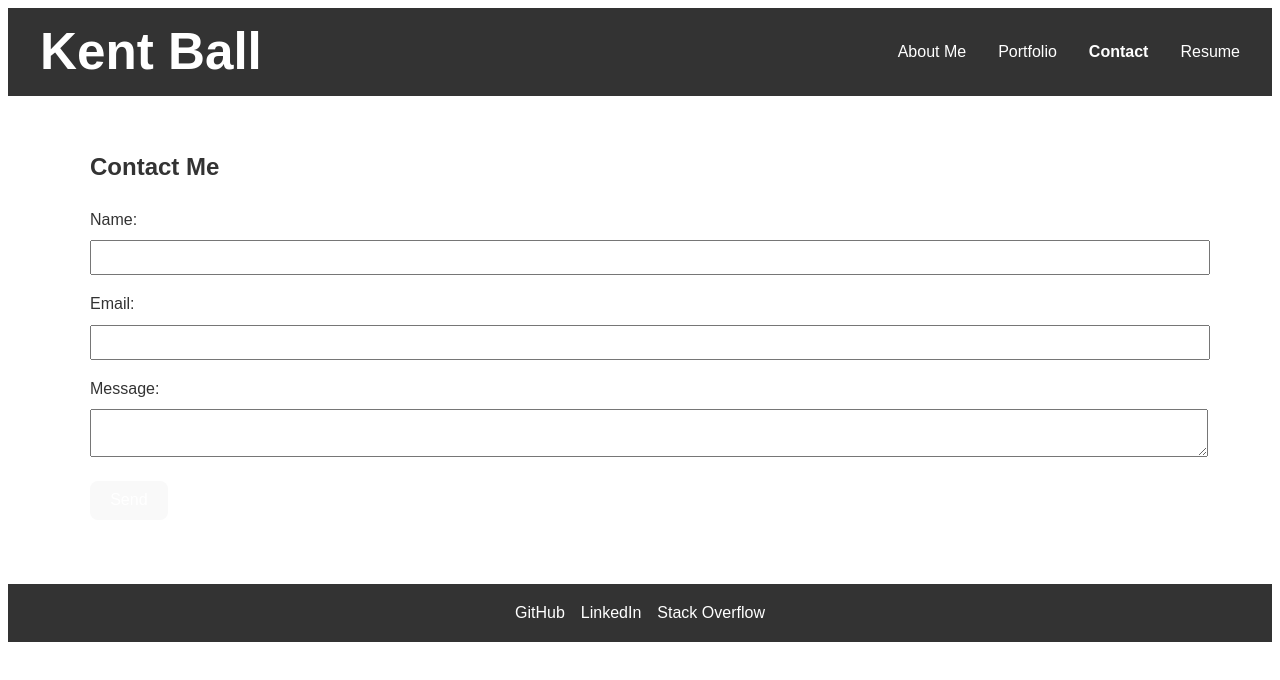
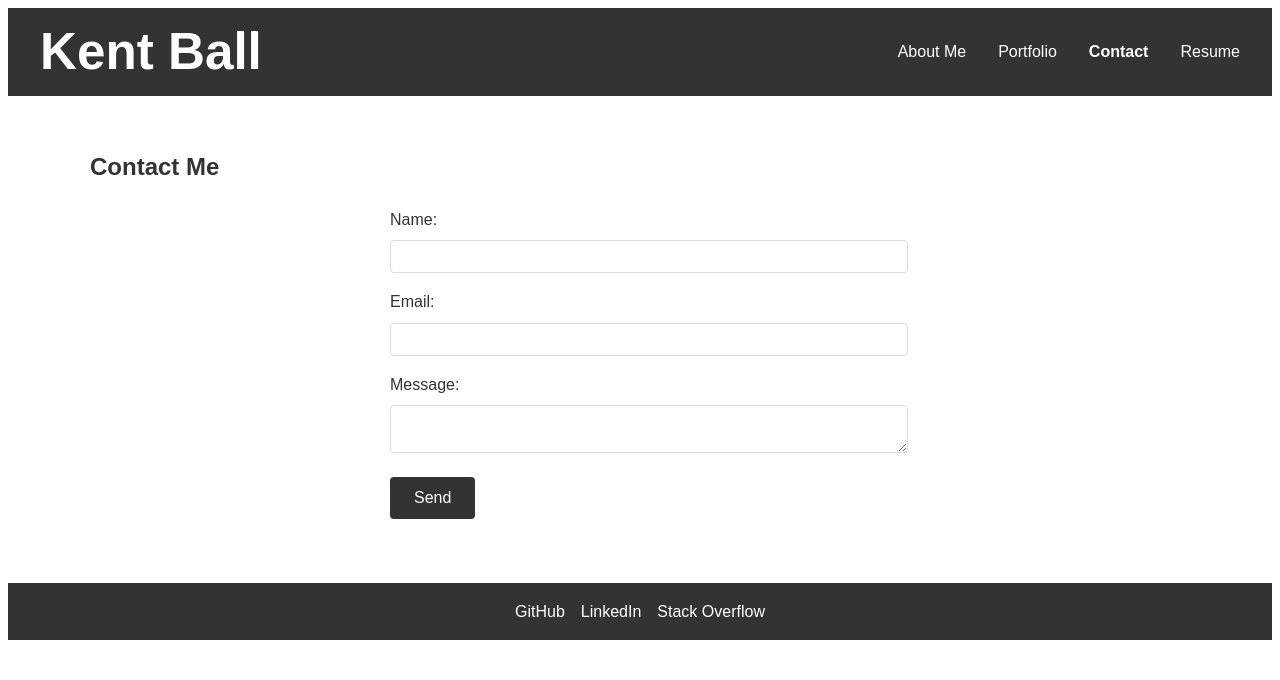
Before and after one commit to digitalscribe53/React-Portfolio, a React (Vite) app: page /contact in a window 1280 px wide. Shown: the top 680 px of the page. Built offline with nearby package versions, Linux system fonts and the light colour scheme.

Commit message:
Style updates to contact, added Resume for download

```diff
--- a/src/App.css
+++ b/src/App.css
@@ -229,18 +229,6 @@ textarea {
   padding: 0.5rem;
 }
 
-button {
-  background: #333;
-  color: #fff;
-  padding: 0.5rem 1rem;
-  border: none;
-  cursor: pointer;
-}
-
-button:hover {
-  background: #444;
-}
-
 .error {
   color: red;
   font-size: 0.8rem;
@@ -259,3 +247,76 @@ footer a {
   color: #fff;
   margin: 0 0.5rem;
 }
+
+/* Contact Form Styles */
+.contact form {
+  max-width: 500px;
+  margin: 0 auto;
+}
+
+.form-group {
+  margin-bottom: 1rem;
+}
+
+.form-group label {
+  display: block;
+  margin-bottom: 0.5rem;
+}
+
+.form-group input,
+.form-group textarea {
+  width: 100%;
+  padding: 0.5rem;
+  border: 1px solid #ddd;
+  border-radius: 4px;
+}
+
+.error-text {
+  color: #ff0000;
+  font-size: 0.875rem;
+  margin-top: 0.25rem;
+}
+
+/* Button Styles */
+button {
+  background-color: #333;
+  color: #fff;
+  padding: 0.75rem 1.5rem;
+  border: none;
+  border-radius: 4px;
+  cursor: pointer;
+  font-size: 1rem;
+  transition: background-color 0.3s ease;
+}
+
+button:hover {
+  background-color: #555;
+}
+
+/* Button Styles */
+.contact form button,
+button[type="submit"] {
+  background-color: #333 !important; /* Use !important to override index.css */
+  color: #fff !important;
+  padding: 0.75rem 1.5rem;
+  border: none;
+  border-radius: 4px;
+  cursor: pointer;
+  font-size: 1rem;
+  transition: background-color 0.3s ease;
+}
+
+.contact form button:hover,
+button[type="submit"]:hover {
+  background-color: #555 !important;
+  border-color: transparent; /* Override the hover effect from index.css */
+}
+
+/* Override the light mode styles from index.css */
+@media (prefers-color-scheme: light) {
+  .contact form button,
+  button[type="submit"] {
+    background-color: #333 !important;
+    color: #fff !important;
+  }
+}
--- a/src/components/Contact.jsx
+++ b/src/components/Contact.jsx
@@ -4,38 +4,53 @@ const Contact = () => {
   const [formData, setFormData] = useState({ name: '', email: '', message: '' });
   const [errors, setErrors] = useState({});
 
-  const handleChange = (e) => {
-    setFormData({ ...formData, [e.target.name]: e.target.value });
+  const validateField = (name, value) => {
+    let error = '';
+    if (!value.trim()) {
+      error = `${name.charAt(0).toUpperCase() + name.slice(1)} is required`;
+    } else if (name === 'email' && !/\S+@\S+\.\S+/.test(value)) {
+      error = 'Invalid email address';
+    }
+    return error;
   };
 
-  const validateForm = () => {
-    let tempErrors = {};
-    if (!formData.name) tempErrors.name = "Name is required";
-    if (!formData.email) {
-      tempErrors.email = "Email is required";
-    } else if (!/\S+@\S+\.\S+/.test(formData.email)) {
-      tempErrors.email = "Email is invalid";
-    }
-    if (!formData.message) tempErrors.message = "Message is required";
-    setErrors(tempErrors);
-    return Object.keys(tempErrors).length === 0;
+  const handleChange = (e) => {
+    const { name, value } = e.target;
+    setFormData({ ...formData, [name]: value });
+    setErrors({ ...errors, [name]: '' });
+  };
+
+  const handleBlur = (e) => {
+    const { name, value } = e.target;
+    const error = validateField(name, value);
+    setErrors({ ...errors, [name]: error });
   };
 
   const handleSubmit = (e) => {
     e.preventDefault();
-    if (validateForm()) {
-      // Here you would typically send the form data to a server
+    const newErrors = {};
+    Object.keys(formData).forEach(key => {
+      const error = validateField(key, formData[key]);
+      if (error) {
+        newErrors[key] = error;
+      }
+    });
+
+    if (Object.keys(newErrors).length === 0) {
+      // Form is valid, submit the data here
       console.log('Form submitted:', formData);
       // Reset form after submission
       setFormData({ name: '', email: '', message: '' });
+    } else {
+      setErrors(newErrors);
     }
   };
 
   return (
-    <section>
+    <section className="contact">
       <h2>Contact Me</h2>
       <form onSubmit={handleSubmit}>
-        <div>
+        <div className="form-group">
           <label htmlFor="name">Name:</label>
           <input
             type="text"
@@ -43,10 +58,11 @@ const Contact = () => {
             name="name"
             value={formData.name}
             onChange={handleChange}
+            onBlur={handleBlur}
           />
-          {errors.name && <p className="error">{errors.name}</p>}
+          {errors.name && <p className="error-text">{errors.name}</p>}
         </div>
-        <div>
+        <div className="form-group">
           <label htmlFor="email">Email:</label>
           <input
             type="email"
@@ -54,18 +70,20 @@ const Contact = () => {
             name="email"
             value={formData.email}
             onChange={handleChange}
+            onBlur={handleBlur}
           />
-          {errors.email && <p className="error">{errors.email}</p>}
+          {errors.email && <p className="error-text">{errors.email}</p>}
         </div>
-        <div>
+        <div className="form-group">
           <label htmlFor="message">Message:</label>
           <textarea
             id="message"
             name="message"
             value={formData.message}
             onChange={handleChange}
+            onBlur={handleBlur}
           />
-          {errors.message && <p className="error">{errors.message}</p>}
+          {errors.message && <p className="error-text">{errors.message}</p>}
         </div>
         <button type="submit">Send</button>
       </form>
--- a/src/components/Resume.jsx
+++ b/src/components/Resume.jsx
@@ -2,14 +2,14 @@ import React from 'react';
 
 const Resume = () => {
   const proficiencies = [
-    "HTML5", "CSS3", "JavaScript", "React", "Node.js",
-    "Express.js", "MongoDB", "SQL", "RESTful APIs", "Git"
+    "HTML5", "CSS3", "JavaScript", "React.js", "Node.js",
+    "Express.js", "MongoDB", "SQL and NoSQL", "RESTful APIs", "MVC Architecture", "Git and Version Control"
   ];
 
   return (
     <section>
       <h2>Resume</h2>
-      <a href="/path/to/your/resume.pdf" download>Download Resume</a>
+      <a href="/Kent_Ball_Web-Developer-Resume.pdf" download>Download Resume</a>
       <h3>Proficiencies</h3>
       <ul>
         {proficiencies.map((skill, index) => (
```
Also changed, not shown: 1 other file (tests, documents, lock files or other folders).
